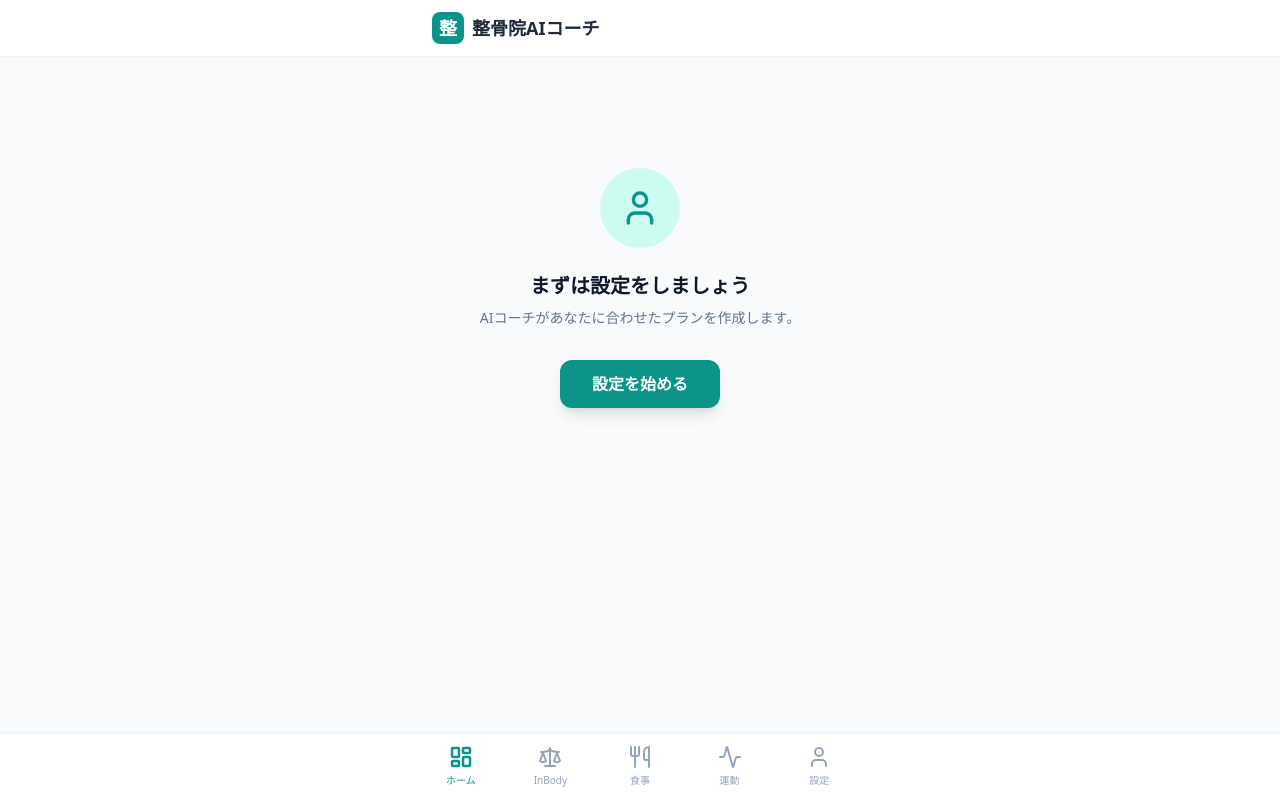
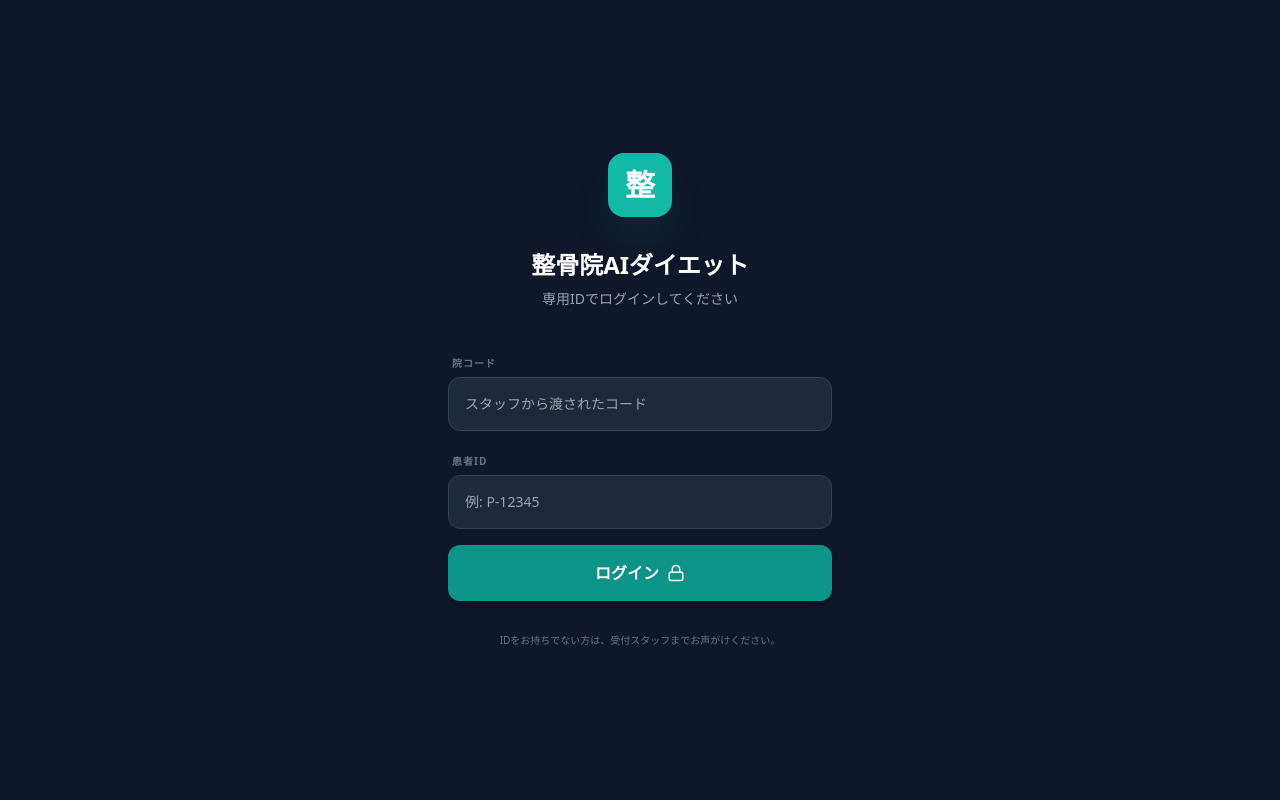
Before and after one commit to yoshimoto1146-debug/diet-app, a React (Vite) app: page / in a window 1280 px wide. Built offline with nearby package versions, Linux system fonts and the light colour scheme.

Commit message:
Update App.tsx

```diff
--- a/App.tsx
+++ b/App.tsx
@@ -5,9 +5,12 @@ import Dashboard from './components/Dashboard';
 import InBodyManager from './components/InBodyManager';
 import MealTracker from './components/MealTracker';
 import ExercisePlan from './components/ExercisePlan';
-import { Briefcase, Activity, Save, User as UserIcon } from 'lucide-react';
+import StaffPortal from './components/StaffPortal';
+import { Briefcase, Activity, Save, User as UserIcon, Lock, Users } from 'lucide-react';
 
 const EMPTY_USER: UserProfile = {
+  patientId: "",
+  clinicCode: "",
   name: "",
   age: 0,
   gender: Gender.MALE,
@@ -18,7 +21,7 @@ const EMPTY_USER: UserProfile = {
 };
 
 const App: React.FC = () => {
-  const [currentView, setView] = useState<ViewState>('dashboard');
+  const [currentView, setView] = useState<ViewState>('login');
   const [user, setUser] = useState<UserProfile>(() => {
     const saved = localStorage.getItem('diet_user');
     return saved ? JSON.parse(saved) : EMPTY_USER;
@@ -34,18 +37,43 @@ const App: React.FC = () => {
   const [exerciseLogs] = useState<ExerciseLog[]>([]);
 
   useEffect(() => {
+    if (user.patientId) {
       localStorage.setItem('diet_user', JSON.stringify(user));
       localStorage.setItem('diet_inbody', JSON.stringify(inBodyHistory));
       localStorage.setItem('diet_meals', JSON.stringify(mealLogs));
+    }
   }, [user, inBodyHistory, mealLogs]);
 
-  // プロフィールが未設定なら設定画面へ誘導
-  const isProfileEmpty = !user.name || user.heightCm === 0;
+  useEffect(() => {
+    if (user.patientId && currentView === 'login') {
+      setView(user.isStaff ? 'staff-portal' : 'dashboard');
+    }
+  }, []);
+
+  const handleLogin = (e: React.FormEvent<HTMLFormElement>) => {
+    e.preventDefault();
+    const formData = new FormData(e.currentTarget);
+    const patientId = formData.get('patientId') as string;
+    const clinicCode = formData.get('clinicCode') as string;
+
+    // スタッフ用隠しコマンド (例: 院コードが "ADMIN123" ならスタッフモード)
+    if (clinicCode === "STAFF999") {
+      setUser({ ...EMPTY_USER, patientId: "STAFF", clinicCode, isStaff: true });
+      setView('staff-portal');
+      return;
+    }
+
+    if (patientId && clinicCode) {
+      setUser({ ...user, patientId, clinicCode, isStaff: false });
+      setView(user.name ? 'dashboard' : 'profile');
+    }
+  };
 
   const handleUpdateProfile = (e: React.FormEvent<HTMLFormElement>) => {
     e.preventDefault();
     const formData = new FormData(e.currentTarget);
     const updated: UserProfile = {
+      ...user,
       name: formData.get('name') as string,
       age: Number(formData.get('age')),
       gender: formData.get('gender') as Gender,
@@ -55,39 +83,50 @@ const App: React.FC = () => {
       lifestyleActivity: formData.get('lifestyleActivity') as LifestyleActivity,
     };
     setUser(updated);
-    alert("プロフィールを保存しました！");
     setView('dashboard');
   };
 
-  const renderContent = () => {
-    if (isProfileEmpty && currentView !== 'profile') {
+  const logout = () => {
+    localStorage.removeItem('diet_user');
+    setUser(EMPTY_USER);
+    setView('login');
+  };
+
+  if (currentView === 'login') {
     return (
-        <div className="p-8 text-center mt-20">
-          <div className="w-20 h-20 bg-teal-100 rounded-full flex items-center justify-center text-teal-600 mx-auto mb-6">
-            <UserIcon size={40} />
+      <div className="min-h-screen bg-slate-900 flex flex-col items-center justify-center p-6 text-white">
+        <div className="w-16 h-16 bg-teal-500 rounded-2xl flex items-center justify-center text-3xl font-bold mb-8 shadow-2xl shadow-teal-500/20">整</div>
+        <h1 className="text-2xl font-bold mb-2">整骨院AIダイエット</h1>
+        <p className="text-slate-400 text-sm mb-10">専用IDでログインしてください</p>
+
+        <form onSubmit={handleLogin} className="w-full max-w-sm space-y-4">
+          <div className="space-y-1">
+            <label className="text-[10px] font-bold text-slate-500 uppercase tracking-widest ml-1">院コード</label>
+            <input name="clinicCode" required placeholder="スタッフから渡されたコード" className="w-full bg-slate-800 border border-slate-700 rounded-xl p-4 text-sm focus:ring-2 focus:ring-teal-500 outline-none" />
           </div>
-          <h2 className="text-xl font-bold mb-2">まずは設定をしましょう</h2>
-          <p className="text-slate-500 text-sm mb-8">AIコーチがあなたに合わせたプランを作成します。</p>
-          <button
-            onClick={() => setView('profile')}
-            className="bg-teal-600 text-white font-bold py-3 px-8 rounded-xl shadow-lg"
-          >
-            設定を始める
+          <div className="space-y-1">
+            <label className="text-[10px] font-bold text-slate-500 uppercase tracking-widest ml-1">患者ID</label>
+            <input name="patientId" required placeholder="例: P-12345" className="w-full bg-slate-800 border border-slate-700 rounded-xl p-4 text-sm focus:ring-2 focus:ring-teal-500 outline-none" />
+          </div>
+          <button type="submit" className="w-full bg-teal-600 hover:bg-teal-500 text-white font-bold py-4 rounded-xl shadow-lg transition-all active:scale-95 flex items-center justify-center gap-2">
+            ログイン <Lock size={18} />
           </button>
+        </form>
+        <p className="mt-8 text-[10px] text-slate-500">IDをお持ちでない方は、受付スタッフまでお声がけください。</p>
       </div>
     );
   }
 
+  const renderContent = () => {
     switch (currentView) {
       case 'dashboard': return <Dashboard user={user} inBodyHistory={inBodyHistory} mealLogs={mealLogs} setView={setView} />;
       case 'inbody': return <InBodyManager history={inBodyHistory} onAddEntry={d => setInBodyHistory([...inBodyHistory, d].sort((a,b) => a.date.localeCompare(b.date)))} />;
       case 'meals': return <MealTracker logs={mealLogs} onAddLog={l => setMealLogs([...mealLogs, l])} />;
       case 'exercise': return <ExercisePlan logs={exerciseLogs} />;
+      case 'staff-portal': return <StaffPortal logout={logout} />;
       case 'profile': return (
         <div className="p-6 pb-24">
-          <div className="flex flex-col items-center mb-8">
-            <h2 className="text-xl font-bold">プロフィール設定</h2>
-          </div>
+          <h2 className="text-xl font-bold mb-6">プロフィール設定</h2>
           <form onSubmit={handleUpdateProfile} className="space-y-4">
             <div className="bg-white p-5 rounded-2xl shadow-sm border border-slate-100 space-y-4">
               <div>
@@ -131,16 +170,15 @@ const App: React.FC = () => {
             <div className="bg-white p-5 rounded-2xl shadow-sm border border-slate-100">
               <div className="flex items-center gap-2 mb-3 text-indigo-600">
                 <Activity size={16} />
-                <h3 className="font-bold text-xs uppercase tracking-wider">日常生活の運動習慣</h3>
+                <h3 className="font-bold text-xs uppercase tracking-wider">運動習慣</h3>
               </div>
               <select name="lifestyleActivity" defaultValue={user.lifestyleActivity} className="w-full bg-slate-50 border border-slate-200 rounded-xl p-3 text-sm focus:ring-2 focus:ring-teal-500 outline-none">
                 {Object.values(LifestyleActivity).map(v => <option key={v} value={v}>{v}</option>)}
               </select>
             </div>
 
-            <button type="submit" className="w-full bg-teal-600 text-white font-bold py-4 rounded-2xl flex items-center justify-center gap-2 shadow-lg shadow-teal-100 hover:bg-teal-700 transition-colors active:scale-[0.98]">
-              <Save size={20} /> 設定を保存する
-            </button>
+            <button type="submit" className="w-full bg-teal-600 text-white font-bold py-4 rounded-2xl shadow-lg active:scale-95">設定を保存</button>
+            <button type="button" onClick={logout} className="w-full text-slate-400 text-xs py-4">ログアウトしてIDを変更する</button>
           </form>
         </div>
       );
@@ -148,7 +186,7 @@ const App: React.FC = () => {
     }
   };
 
-  return <Layout currentView={currentView} setView={setView}>{renderContent()}</Layout>;
+  return <Layout currentView={currentView} setView={setView} isStaff={user.isStaff}>{renderContent()}</Layout>;
 };
 
 export default App;
```
Lines whose indentation alone changed are shown as unchanged.
